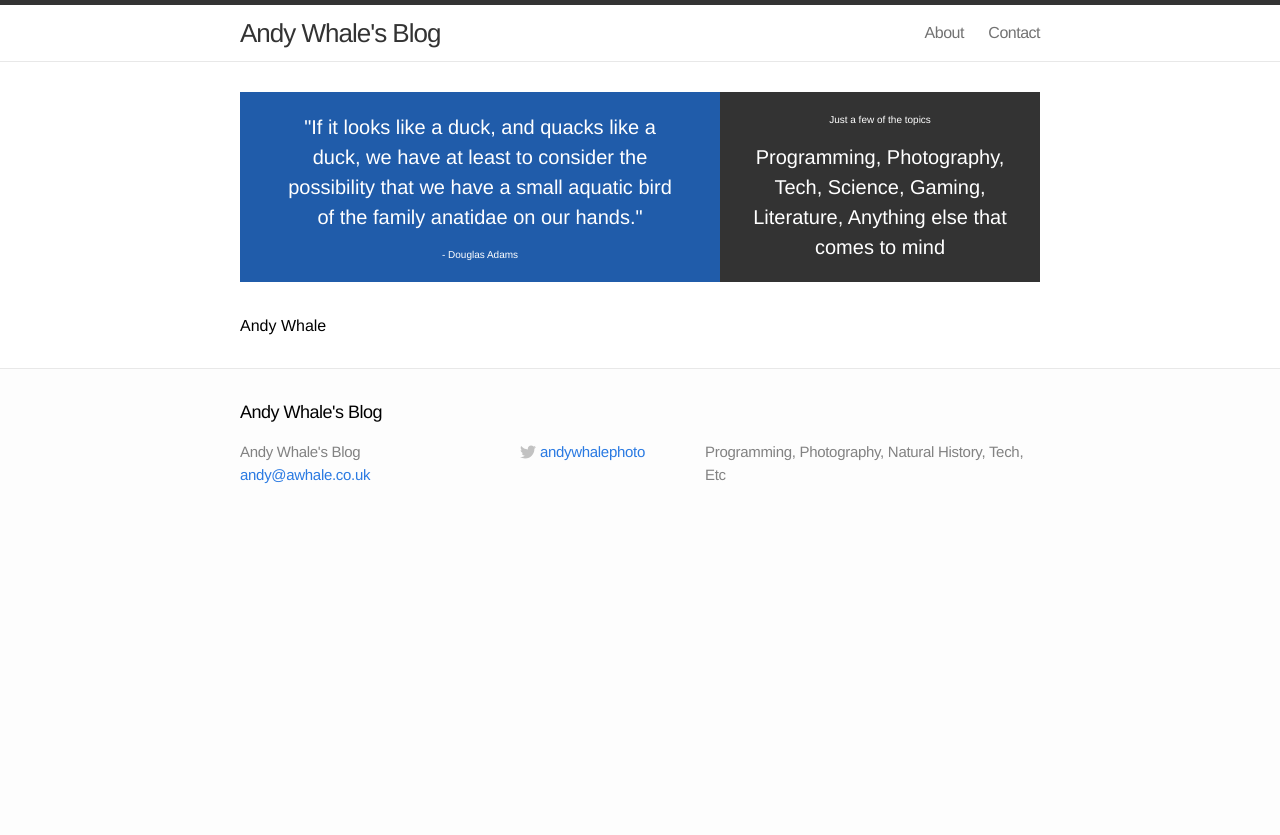
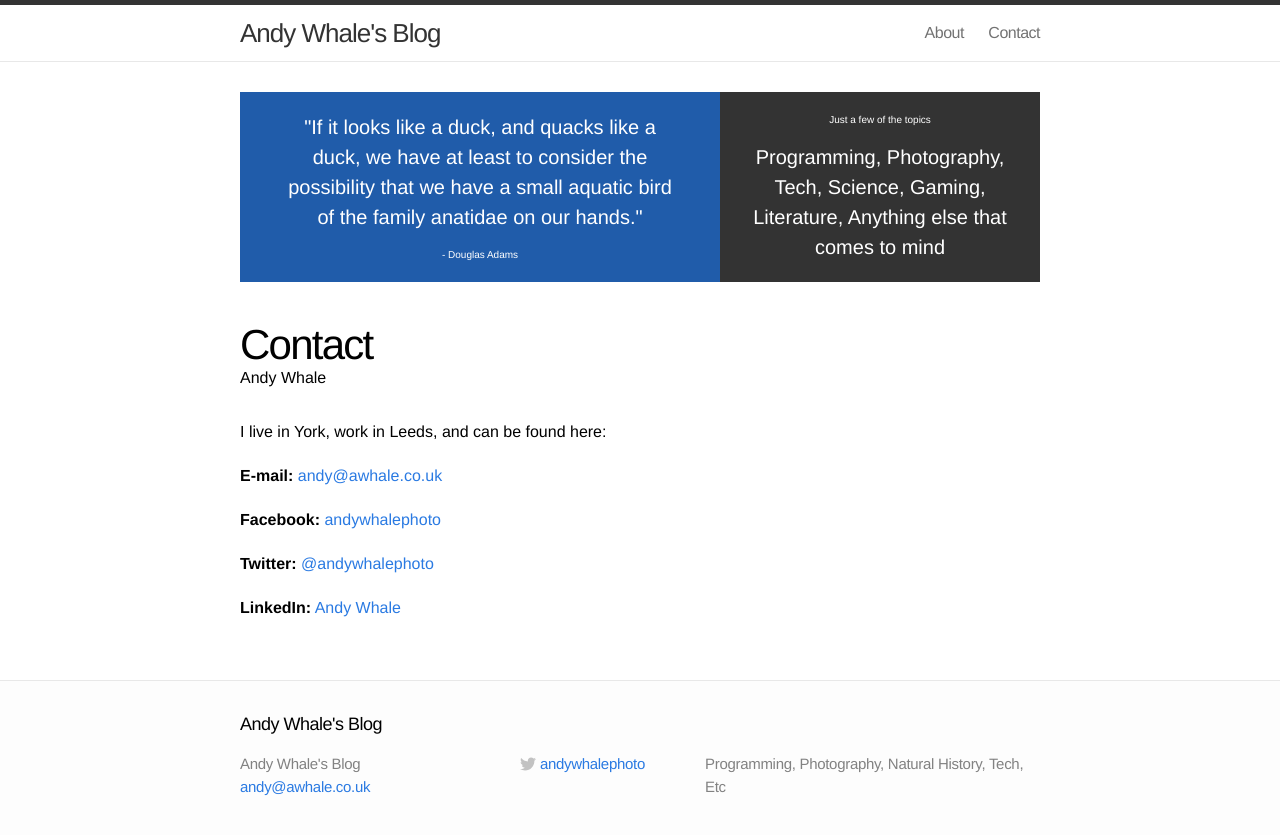
Before and after one commit to andywhale/andywhale.github.io, a Jekyll site: the page built from index.html, in a window 1280 px wide. Shown: the top 835 px of the page. Built offline with Jekyll 4.4.1, drawn with Linux system fonts in a browser that asks for light colours; the list of posts is cut into pages by our own code.

Commit message:
Update index.html

```diff
--- a/index.html
+++ b/index.html
@@ -15,6 +15,22 @@ layout: default
 
 <hr class="seperator" />
 
-<h1>Andy Whale</h1>
+<header class="post-header">
+  <h1>Contact</h1>
+  <h2>Andy Whale</h2>
+</header>
+
+<article class="post-content">
+  <p>I live in York, work in Leeds, and can be found here:</p>
+
+  <p><strong>E-mail:</strong> <a href="mailto:andy@awhale.co.uk">andy@awhale.co.uk</a></p>
+
+  <p><strong>Facebook:</strong> <a href="https://www.facebook.com/andywhalephoto">andywhalephoto</a></p>
+
+  <p><strong>Twitter:</strong> <a href="https://twitter.com/andywhalephoto">@andywhalephoto</a></p>
+
+  <p><strong>LinkedIn:</strong> <a href="http://lnkd.in/CR34g2">Andy Whale</a></p>
+
+  </article>
 
 </div>
```
